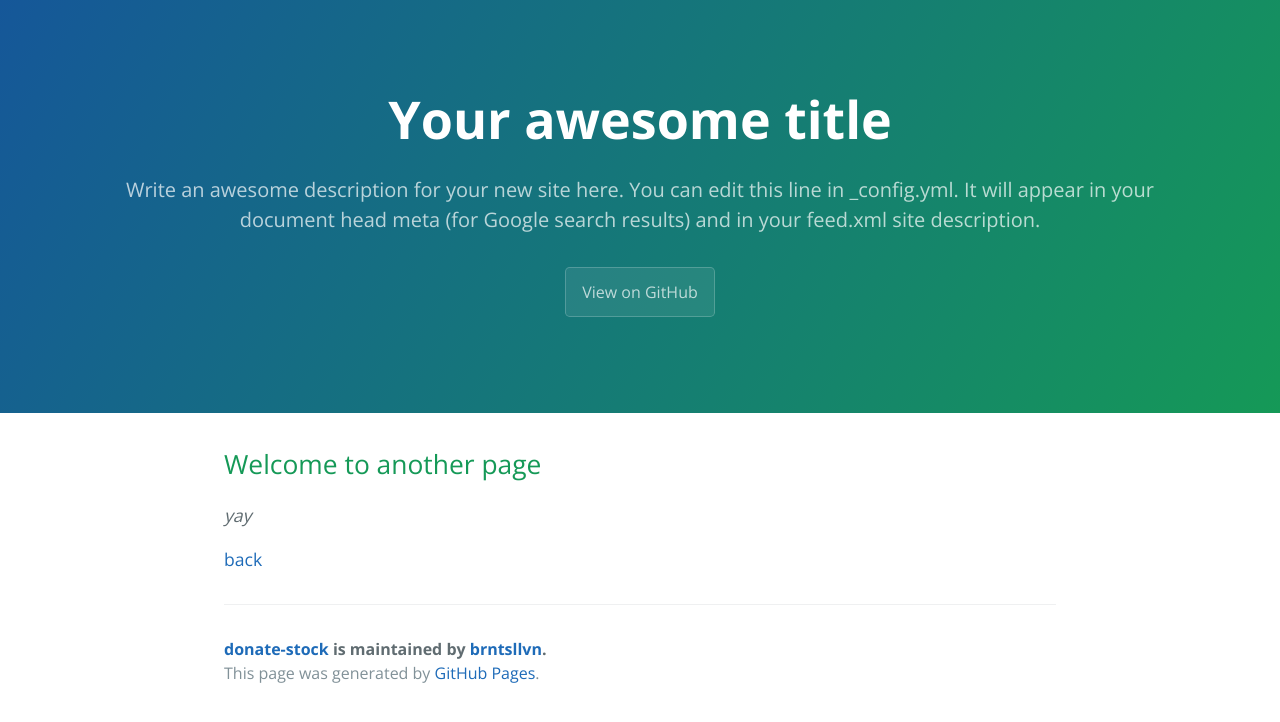
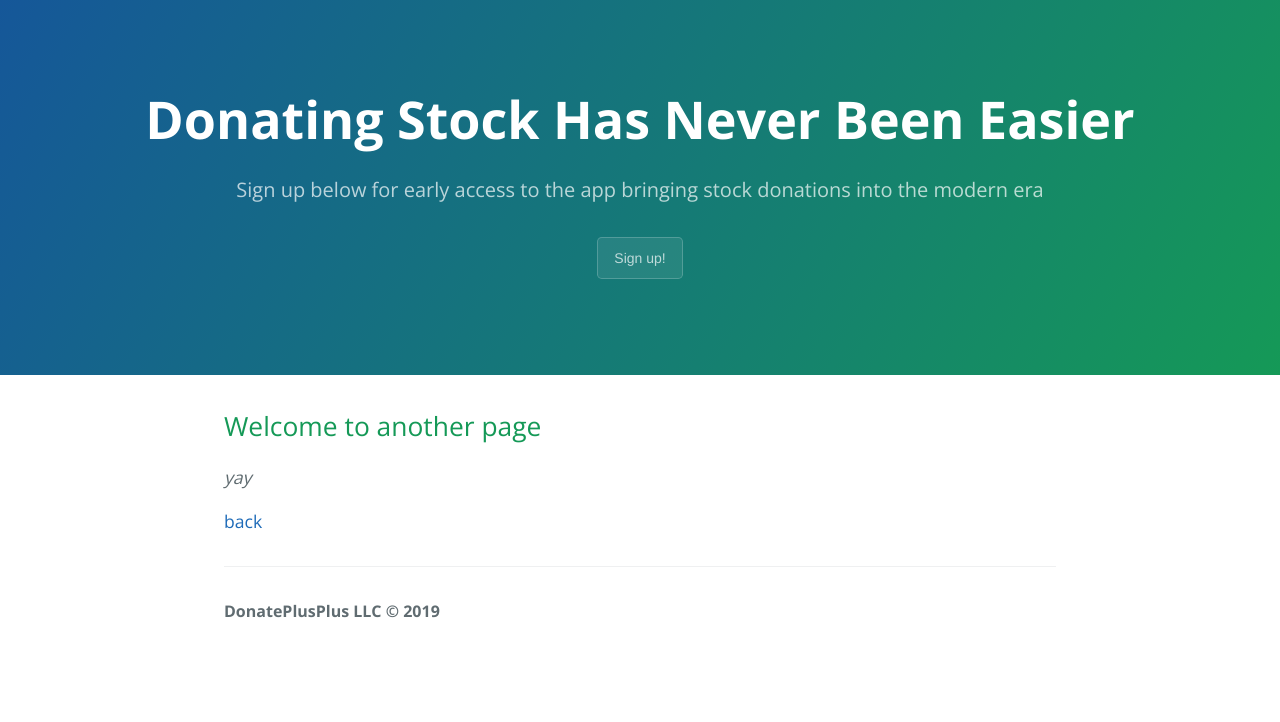
Before and after one commit to brntsllvn/donate-stock, a Jekyll site: the page built from another-page.md, in a window 1280 px wide. Shown: the top 722 px of the page. Built offline with Jekyll 4.4.1, drawn with Linux system fonts in a browser that asks for light colours; comment, search, counter and statistics services are not loaded; our own code applies the rules of GitHub Pages for plain Markdown files.

Commit message:
clean up

```diff
--- a/_config.yml
+++ b/_config.yml
@@ -13,16 +13,15 @@
 # you will see them accessed via {{ site.title }}, {{ site.email }}, and so on.
 # You can create any custom variable you would like, and they will be accessible
 # in the templates via {{ site.myvariable }}.
-title: Your awesome title
-email: your-email@example.com
+title: Donate Stock
+email: brntsllvn@gmail.com
 description: >- # this means to ignore newlines until "baseurl:"
-  Write an awesome description for your new site here. You can edit this
-  line in _config.yml. It will appear in your document head meta (for
-  Google search results) and in your feed.xml site description.
+  We're building the platform for donors and nonprofits that
+  brings share donation into the modern era.
 baseurl: "" # the subpath of your site, e.g. /blog
 url: "" # the base hostname & protocol for your site, e.g. http://example.com
-twitter_username: jekyllrb
-github_username:  jekyll
+twitter_username: brntsllvn
+github_username: brntsllvn
 
 # Build settings
 markdown: kramdown
--- a/_layouts/default.html
+++ b/_layouts/default.html
@@ -2,46 +2,69 @@
 <html lang="{{ site.lang | default: "en-US" }}">
   <head>
 
-    {% if site.google_analytics %}
-      <script async src="https://www.googletagmanager.com/gtag/js?id={{ site.google_analytics }}"></script>
-      <script>
+    <!-- Global site tag (gtag.js) - Google Analytics -->
+    <script async src="https://www.googletagmanager.com/gtag/js?id=UA-133730152-1"></script>
+    <script>
         window.dataLayer = window.dataLayer || [];
         function gtag(){dataLayer.push(arguments);}
         gtag('js', new Date());
-        gtag('config', '{{ site.google_analytics }}');
-      </script>
-    {% endif %}
+        gtag('config', 'UA-133730152-1');
+    </script>
+
     <meta charset="UTF-8">
 
-{% seo %}
+    {% seo %}
     <meta name="viewport" content="width=device-width, initial-scale=1">
     <meta name="theme-color" content="#157878">
     <meta name="apple-mobile-web-app-status-bar-style" content="black-translucent">
     <link rel="stylesheet" href="{{ '/assets/css/style.css?v=' | append: site.github.build_revision | relative_url }}">
   </head>
+
   <body>
     <a id="skip-to-content" href="#content">Skip to the content.</a>
 
     <header class="page-header" role="banner">
-      <h1 class="project-name">{{ site.title | default: site.github.repository_name }}</h1>
-      <h2 class="project-tagline">{{ site.description | default: site.github.project_tagline }}</h2>
-      {% if site.github.is_project_page %}
-        <a href="{{ site.github.repository_url }}" class="btn">View on GitHub</a>
-      {% endif %}
-      {% if site.show_downloads %}
-        <a href="{{ site.github.zip_url }}" class="btn">Download .zip</a>
-        <a href="{{ site.github.tar_url }}" class="btn">Download .tar.gz</a>
-      {% endif %}
+      <h1 class="project-name">Donating Stock Has Never Been Easier</h1>
+      <h2 class="project-tagline">Sign up below for early access to the app bringing stock donations into the modern era</h2>
+
+
+
+      <div>
+        <!-- Begin Mailchimp Signup Form -->
+        <link href="//cdn-images.mailchimp.com/embedcode/horizontal-slim-10_7.css" rel="stylesheet" type="text/css">
+        <style type="text/css">
+          #mc_embed_signup{background:#fff; clear:left; font:14px Helvetica,Arial,sans-serif; width:100%;}
+          /* Add your own Mailchimp form style overrides in your site stylesheet or in this style block.
+             We recommend moving this block and the preceding CSS link to the HEAD of your HTML file. */
+        </style>
+        <div id="mc_embed_signup" style="background:transparent">
+          <form action="https://donatestock.us20.list-manage.com/subscribe/post?u=e99dd9a77d7217a528c95d173&amp;id=8073cb39bf" method="post" id="mc-embedded-subscribe-form" name="mc-embedded-subscribe-form" class="validate" target="_blank" novalidate>
+            <div id="mc_embed_signup_scroll">
+              <!-- input type="email" value="" name="EMAIL" class="email btn btn-light" id="mce-EMAIL" placeholder="you@example.com" required>
+              <!-- real people should not fill this in and expect good things - do not remove this or risk form bot signups-->
+              <div style="position: absolute; left: -5000px;" aria-hidden="true">
+                <input type="text" name="b_e99dd9a77d7217a528c95d173_8073cb39bf" tabindex="-1" value="">
+              </div>
+              <div class="">
+                <input type="submit" value="Sign up!" name="subscribe" id="mc-embedded-subscribe" class="btn btn-lg btn-block">
+              </div>
+            </div>
+          </form>
+        </div>
+        <!--End mc_embed_signup-->
+      </div>
+
+
+
     </header>
 
     <main id="content" class="main-content" role="main">
       {{ content }}
 
       <footer class="site-footer">
-        {% if site.github.is_project_page %}
-          <span class="site-footer-owner"><a href="{{ site.github.repository_url }}">{{ site.github.repository_name }}</a> is maintained by <a href="{{ site.github.owner_url }}">{{ site.github.owner_name }}</a>.</span>
-        {% endif %}
-        <span class="site-footer-credits">This page was generated by <a href="https://pages.github.com">GitHub Pages</a>.</span>
+          <span class="site-footer-owner">
+            DonatePlusPlus LLC © 2019
+          </span>
       </footer>
     </main>
   </body>
```
Also changed, not shown: _posts/2019-02-05-welcome-to-jekyll.markdown (deleted, +0 -25 lines), _posts/2019-02-05-why-donate-stock.markdown (added, +7 -0 lines), img/donate-vs-sell.png (added).
